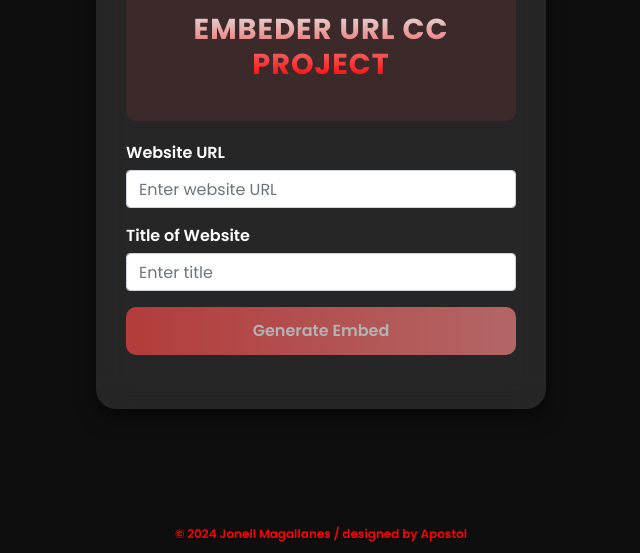
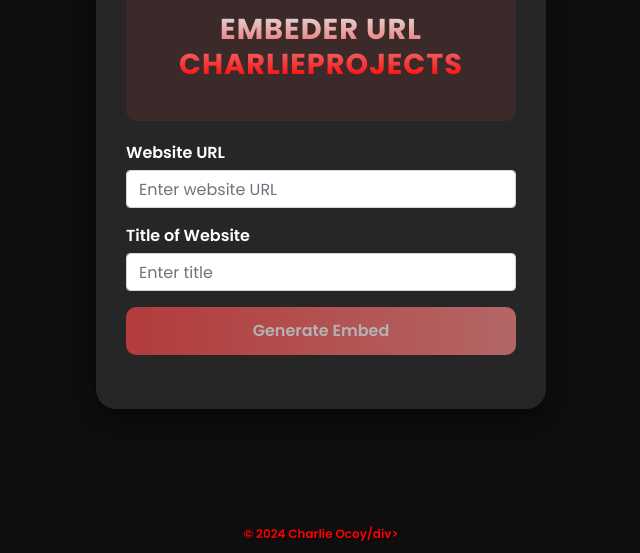
Before and after one commit to SH4RL1E/Embedder, a website: page public/index.html in a window 1280 px wide. Shown: the part 247-800 px from the top of the page, without its empty margins (319-959 px from the left). Drawn offline with nearby package versions, Linux system fonts and the light colour scheme.

Commit message:
Update index.html

```diff
--- a/public/index.html
+++ b/public/index.html
@@ -3,7 +3,7 @@
 <head>
     <meta charset="UTF-8">
     <meta name="viewport" content="width=device-width, initial-scale=1.0">
-    <title>Embeder CC PROJECT</title>
+    <title>Embeder CharlieProjects</title>
     <link href="https://stackpath.bootstrapcdn.com/bootstrap/4.5.2/css/bootstrap.min.css" rel="stylesheet">
     <script src="https://www.hCaptcha.com/1/api.js" async defer></script>
     <style>
@@ -149,7 +149,7 @@
             <div class="logo">
                 <img src="https://i.ibb.co/tHJzvD2/1727831854697.jpg" alt="Logo">
             </div>
-            <h1>EMBEDER URL CC PROJECT</h1>
+            <h1>EMBEDER URL CharlieProjects</h1>
         </header>
         <form id="embedForm">
             <div class="form-group">
@@ -168,7 +168,7 @@
         <div class="loading-spinner" id="loadingSpinner"></div>
         <div id="embedLink" class="mt-4"></div>
     </div>
-    <div class="watermark">© 2024 Jonell Magallanes / designed by Apostol</div>
+    <div class="watermark">© 2024 Charlie Ocoy/div>
     <div class="cors-popup" id="corsPopup">
         <p>The website is not responding in Embed. This may be due to a CORS issue.</p>
         <button id="corsPopupOk">OK</button>
```
